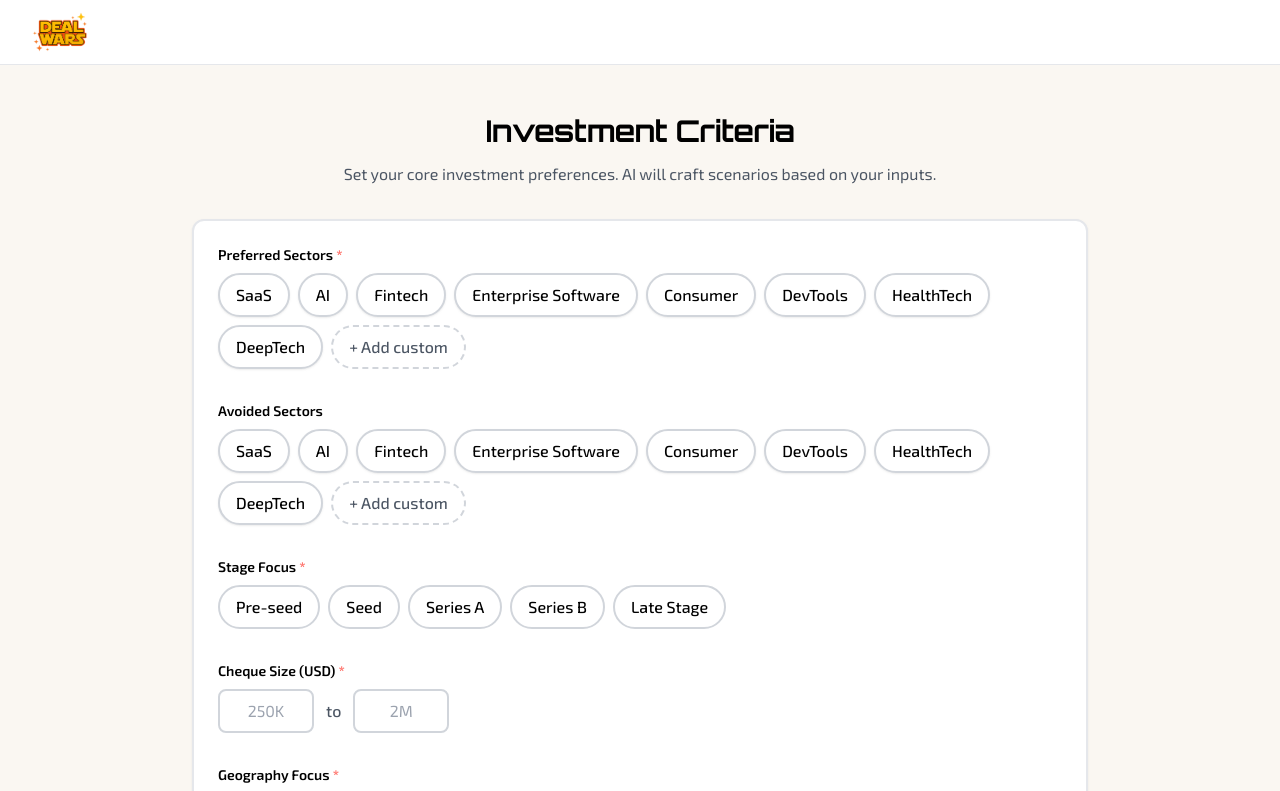
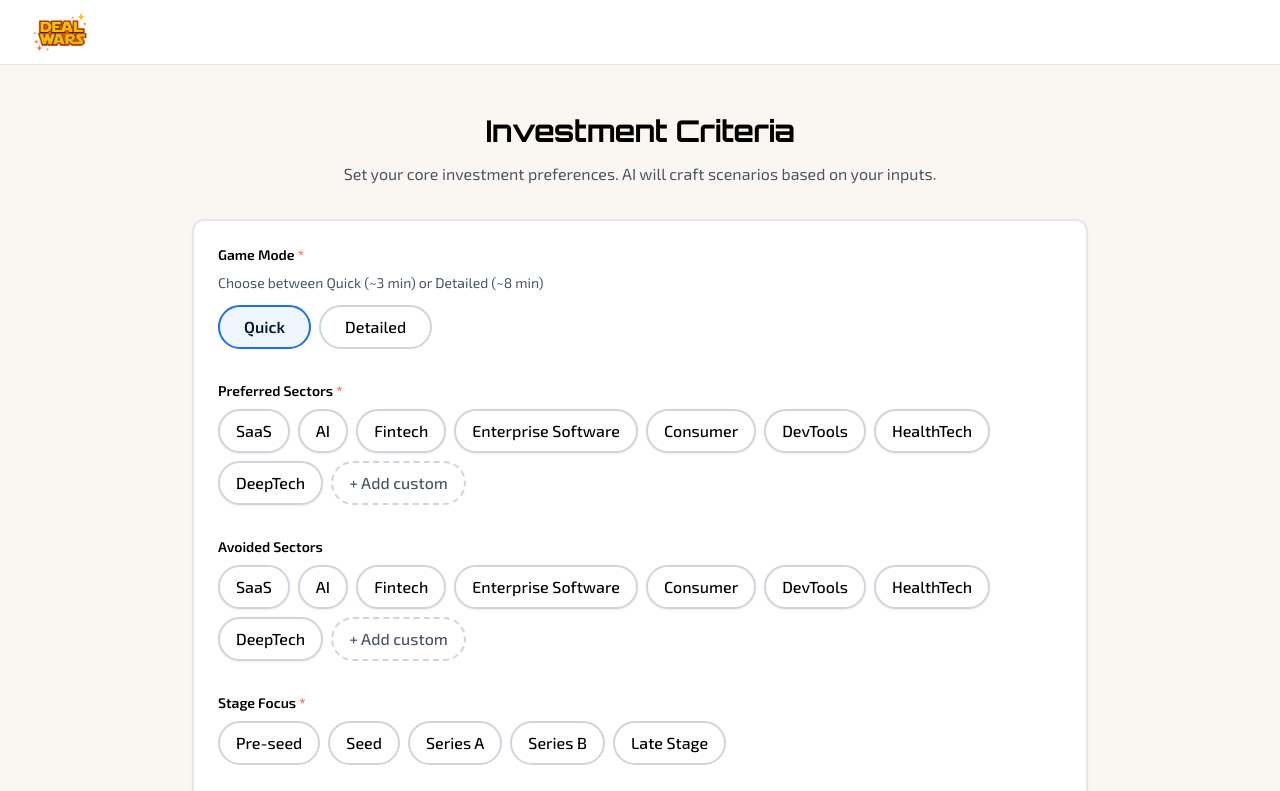
Before and after one commit to agrawaltejas01/vc-game, a React (Vite) app: page /intake in a window 1280 px wide. Shown: the top 791 px of the page. Built offline with nearby package versions, Linux system fonts and the light colour scheme; no server answers.

Commit message:
game mode

```diff
--- /dev/null
+++ b/src/components/intake/GameModeToggle.tsx
@@ -0,0 +1,46 @@
+import { GameMode } from '../../types/investor';
+
+interface GameModeToggleProps {
+  selected: GameMode;
+  onChange: (mode: GameMode) => void;
+}
+
+const modeLabels: Record<GameMode, string> = {
+  quick: 'Quick',
+  detailed: 'Detailed',
+};
+
+export function GameModeToggle({ selected, onChange }: GameModeToggleProps) {
+  const modes: GameMode[] = ['quick', 'detailed'];
+
+  return (
+    <div>
+      <label className="label">
+        Game Mode <span className="text-semantic-error font-bold">*</span>
+      </label>
+      <p className="text-sm text-gray-600 mb-3">
+        Choose between Quick (~3 min) or Detailed (~8 min)
+      </p>
+      <div className="flex gap-2">
+        {modes.map((mode) => (
+          <button
+            key={mode}
+            type="button"
+            onClick={() => onChange(mode)}
+            className={`
+              inline-flex items-center px-6 py-2 rounded-full border-2 font-medium cursor-pointer transition-all
+              ${
+                selected === mode
+                  ? 'border-primary-500 bg-primary-50 text-primary-900 font-semibold'
+                  : 'border-gray-300 bg-white text-black hover:border-black'
+              }
+              focus:outline-none focus-visible:ring-2 focus-visible:ring-primary-500 focus-visible:ring-offset-2
+            `}
+          >
+            {modeLabels[mode]}
+          </button>
+        ))}
+      </div>
+    </div>
+  );
+}
--- a/src/components/intake/InvestorIntakeForm.tsx
+++ b/src/components/intake/InvestorIntakeForm.tsx
@@ -1,9 +1,10 @@
 import { useState } from 'react';
-import { InvestorProfile, Stage, EvaluationWeights } from '../../types/investor';
+import { InvestorProfile, Stage, EvaluationWeights, GameMode } from '../../types/investor';
 import { validateWeightagesSum, getWeightagesSum } from '../../utils/validation';
 import { StageSelect } from './StageSelect';
 import { WeightageSliders } from './WeightageSliders';
 import { ChipSelector } from './ChipSelector';
+import { GameModeToggle } from './GameModeToggle';
 
 interface InvestorIntakeFormProps {
   onSubmit: (profile: InvestorProfile) => void;
@@ -13,6 +14,7 @@ const COMMON_SECTORS = ['SaaS','AI','Fintech','Enterprise Software', 'Consumer',
 const DEFAULT_GEOGRAPHIES = ['India'];
 
 export function InvestorIntakeForm({ onSubmit }: InvestorIntakeFormProps) {
+  const [gameMode, setGameMode] = useState<GameMode>('quick');
   const [preferredSectors, setPreferredSectors] = useState<string[]>([]);
   const [avoidedSectors, setAvoidedSectors] = useState<string[]>([]);
   const [stageFocus, setStageFocus] = useState<Stage[]>([]);
@@ -72,6 +74,7 @@ export function InvestorIntakeForm({ onSubmit }: InvestorIntakeFormProps) {
       cheque_size_max: chequeSizeMax,
       geography_focus: geographyFocus,
       evaluation_weights: evaluationWeights,
+      game_mode: gameMode,
     };
 
     onSubmit(profile);
@@ -88,6 +91,11 @@ export function InvestorIntakeForm({ onSubmit }: InvestorIntakeFormProps) {
 
   return (
     <form onSubmit={handleSubmit} className="space-y-8 card">
+      {/* Game Mode */}
+      <div>
+        <GameModeToggle selected={gameMode} onChange={setGameMode} />
+      </div>
+
       {/* Preferred Sectors */}
       <div>
 
--- a/src/types/investor.ts
+++ b/src/types/investor.ts
@@ -16,6 +16,8 @@ export enum Geography {
   EUROPE = 'Europe',
 }
 
+export type GameMode = 'quick' | 'detailed';
+
 export interface EvaluationWeights {
   founders: number;
   sector_market: number;
@@ -32,4 +34,5 @@ export interface InvestorProfile {
   evaluation_weights: EvaluationWeights;
   cheque_size_min: string;
   cheque_size_max: string;
+  game_mode: GameMode;
 }
```
